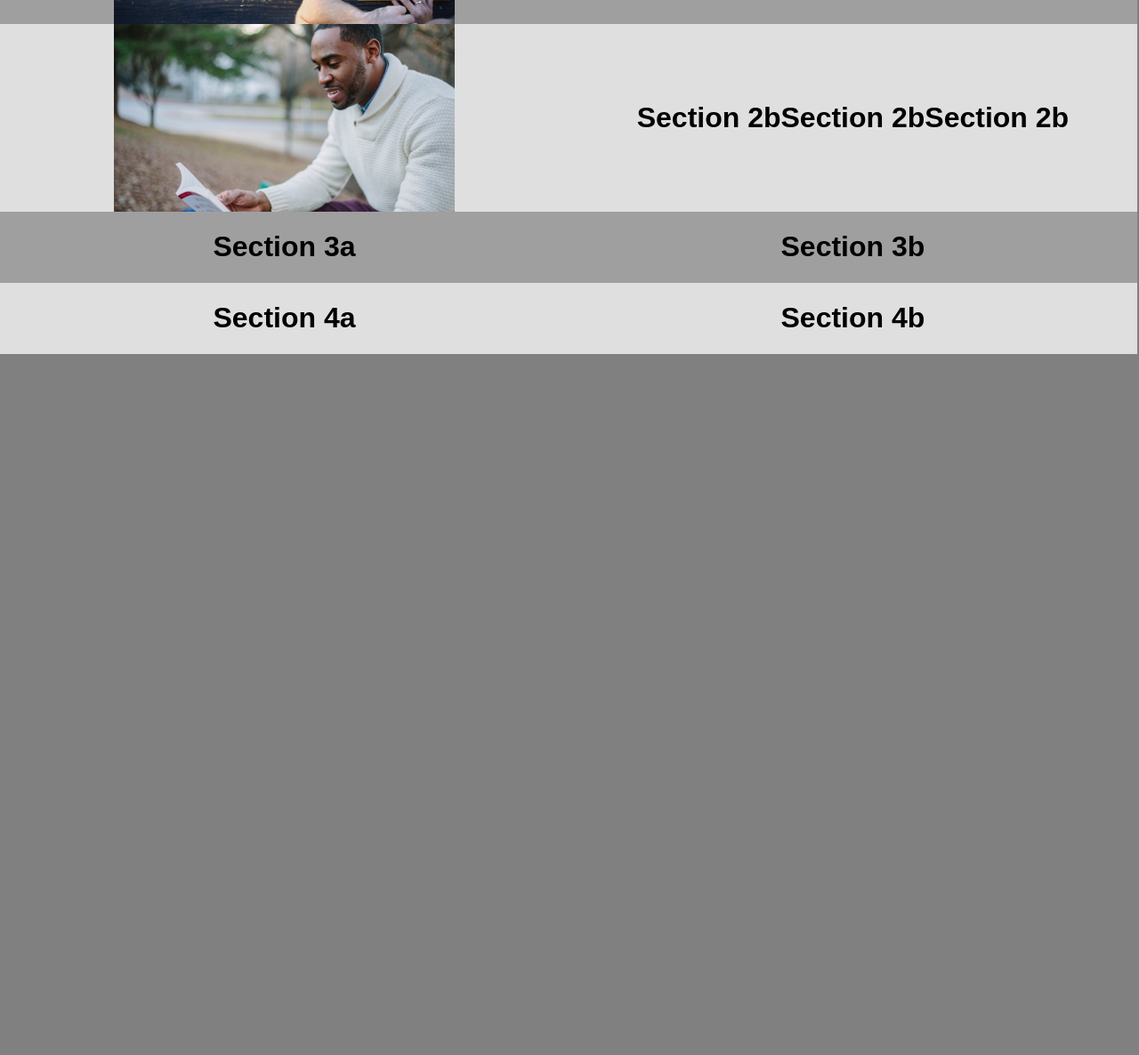
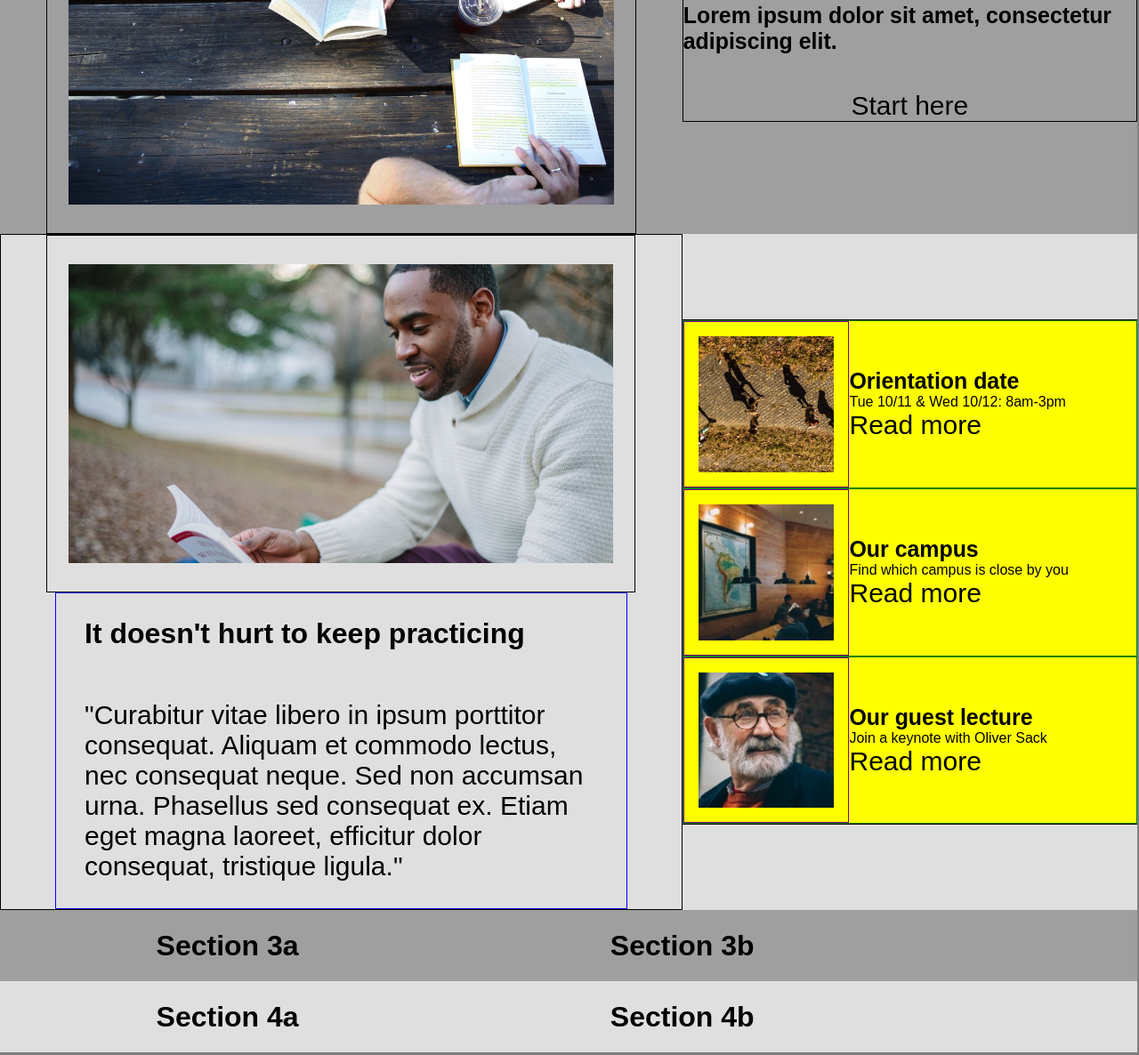
Before and after one commit to csullivan17/colmar, a plain HTML site: page index.html in a window 1280 px wide. Shown: the part 320-1506 px from the top of the page at 89% size. Before the commit the page ends 800 px from the top, so only its background shows below. Drawn offline with Linux system fonts and the light colour scheme.

Commit message:
added all content and basic layout for first two sections

```diff
--- a/index.html
+++ b/index.html
@@ -7,13 +7,13 @@
 </head>
 
 <nav>
-  <p class='navbar' id='logo'><img src='resources/images/ic-logo.svg' ><em>COLMAR</em>ACADEMY</p>
+  <p id='logo'><img src='resources/images/ic-logo.svg' ><em>COLMAR</em>ACADEMY</p>
   <ul>
     <div id="nav-container" >
-      <li><p class='navbar'>On Campus</p></li>
-      <li><p class='navbar'>Online</p></li>
-      <li><p class='navbar'>For Companies</p></li>
-      <li><p class='navbar'>Sign In</p></li>
+      <li><p>On Campus</p></li>
+      <li><p>Online</p></li>
+      <li><p>For Companies</p></li>
+      <li><p>Sign In</p></li>
     </div>
   </ul>
 </nav>
@@ -24,17 +24,48 @@
       <img src='resources/images/banner.jpg' class='banner-img' >
     </div>
     <div class='subsection'>
-      <h2>Learn something new every day</h2>
+      <div class='text-subsection'>
+        <h2>Learn something new every day</h2>
+        <h5>Lorem ipsum dolor sit amet, consectetur adipiscing elit.</h5>
+        <a>Start here</a>
+      </div>
     </div>
   </div>
   <div class='section' id='section-2'>
-    <div class='subsection'>
+    <div class='text-subsection'>
       <img src='resources/images/information-main.jpg' class='banner-img' >
+      <div class='caption'>
+        <h2 >It doesn't hurt to keep practicing</h2>
+        <p>"Curabitur vitae libero in ipsum porttitor consequat. Aliquam et commodo lectus, nec consequat neque. Sed non accumsan urna. Phasellus sed consequat ex. Etiam eget magna laoreet, efficitur dolor consequat, tristique ligula."</p>
+      </div>
     </div>
     <div class='subsection'>
-      <h1>Section 2b</h1>
-      <h1>Section 2b</h1>
-      <h1>Section 2b</h2>
+      <div class='text-subsection'>
+        <div class='horizontal-tile'>
+          <img src='resources/images/information-orientation.jpg' class='h-tile-image'>
+          <div class="h-tile-caption">
+            <h5 class="tile-title">Orientation date</h5>
+            <p class='tile-subtitle'>Tue 10/11 & Wed 10/12: 8am-3pm</p>
+            <a>Read more</a>
+          </div>
+        </div>
+        <div class='horizontal-tile'>
+          <img src='resources/images/information-campus.jpg' class='h-tile-image'>
+          <div class="h-tile-caption">
+            <h5 class="tile-title">Our campus</h5>
+            <p class='tile-subtitle'>Find which campus is close by you</p>
+            <a>Read more</a>
+          </div>
+        </div>
+        <div class='horizontal-tile'>
+          <img src='resources/images/information-guest-lecture.jpg' class='h-tile-image'>
+          <div class="h-tile-caption">
+            <h5 class="tile-title">Our guest lecture</h5>
+            <p class='tile-subtitle'>Join a keynote with Oliver Sack</p>
+            <a>Read more</a>
+          </div>
+        </div>
+      </div>
     </div>
   </div>
   <div class='section' id='section-3'>
--- a/resources/css/style.css
+++ b/resources/css/style.css
@@ -7,6 +7,10 @@ html {
 em {
   font-style: normal;
   font-weight: bolder;
+}
+
+h2 {
+  font-size: 2rem;
 }
 
 /* header and navbar */
@@ -21,6 +25,7 @@ nav {
   position: fixed;
   right: 0;
   top: 0;
+  border-bottom: 1px solid gray;
 }
 
 
@@ -61,13 +66,68 @@ body {
 }
 
 .subsection {
-  width: 50%;
+  min-width: 40%;
   display: flex;
   justify-content: center;
 }
 
+.text-subsection {
+  flex-direction: column;
+  display: flex;
+  align-items: center;
+  border: 1px solid;
+  font-size: 30px;
+  width: 100%;
+}
+
 .banner-img {
-    width: 60%;
+    width: 80%;
+    padding: 32px 24px;
+    border: 1px solid;
+}
+
+.horizontal-tile {
+  display: inline-flex;
+  width: 100%;
+  background-color: yellow;
+  border: 1px solid green;
+}
+
+.horizontal-tile p {
+    font-size: 1rem;
+}
+
+.caption {
+  display: flex;
+  flex-direction: column;
+  padding: 0px 32px 0px 32px;
+  margin: 0px 61px 0px 61px;
+  border: 1px solid blue;
+}
+
+.h-tile-image {
+  width: 30%;
+  height: auto;
+  padding: 16px;
+  border: 1px solid purple;
+}
+
+.h-tile-caption {
+  padding: 0px;
+  margin: 0px;
+  display: flex;
+  flex-direction: column;
+  justify-content: center;
+}
+
+.tile-title {
+  padding: 0;
+  margin: 0;
+}
+
+.tile-subtitle {
+  padding: 0;
+  margin: 0;
 }
 
 /* body section 1 */
```
